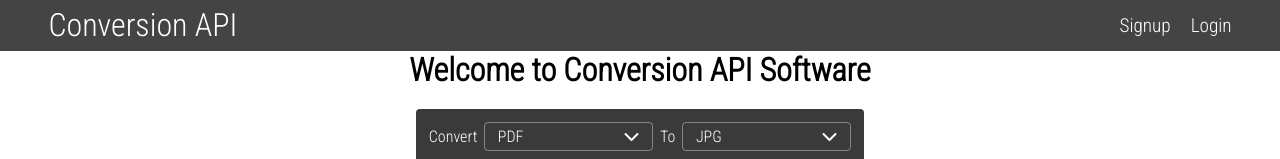
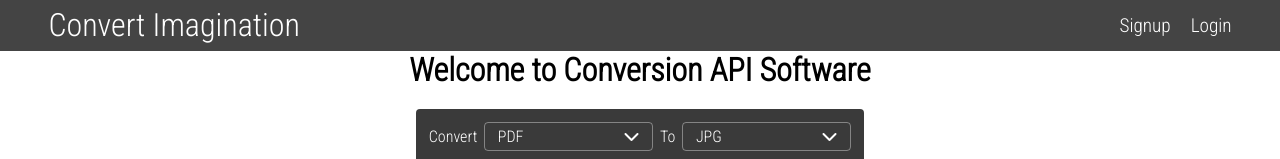
Before and after one commit to srahman3311/conversion-api-ripon, a React (Create React App) app: page / in a window 1280 px wide. Shown: the top 159 px of the page. Built offline with nearby package versions, Linux system fonts and the light colour scheme.

Commit message:
Update navbar brand text and change hrefs of all links to homepage

```diff
--- a/src/components/reuseable-components/navbar/Navbar.js
+++ b/src/components/reuseable-components/navbar/Navbar.js
@@ -8,11 +8,11 @@ function Navbar() {
     return (
         <nav className = {styles.navbar}>
             <div className = {styles.navbar_brand}>
-                <Link to ="/dashboard">Conversion API</Link>
+                <Link to ="/">Convert Imagination</Link>
             </div>
             <div className="">
-                <Link to ="/dashboard">Signup</Link>
-                <Link to ="/dashboard">Login</Link>
+                <Link to ="/">Signup</Link>
+                <Link to ="/">Login</Link>
             </div>
         </nav>
     );
```
